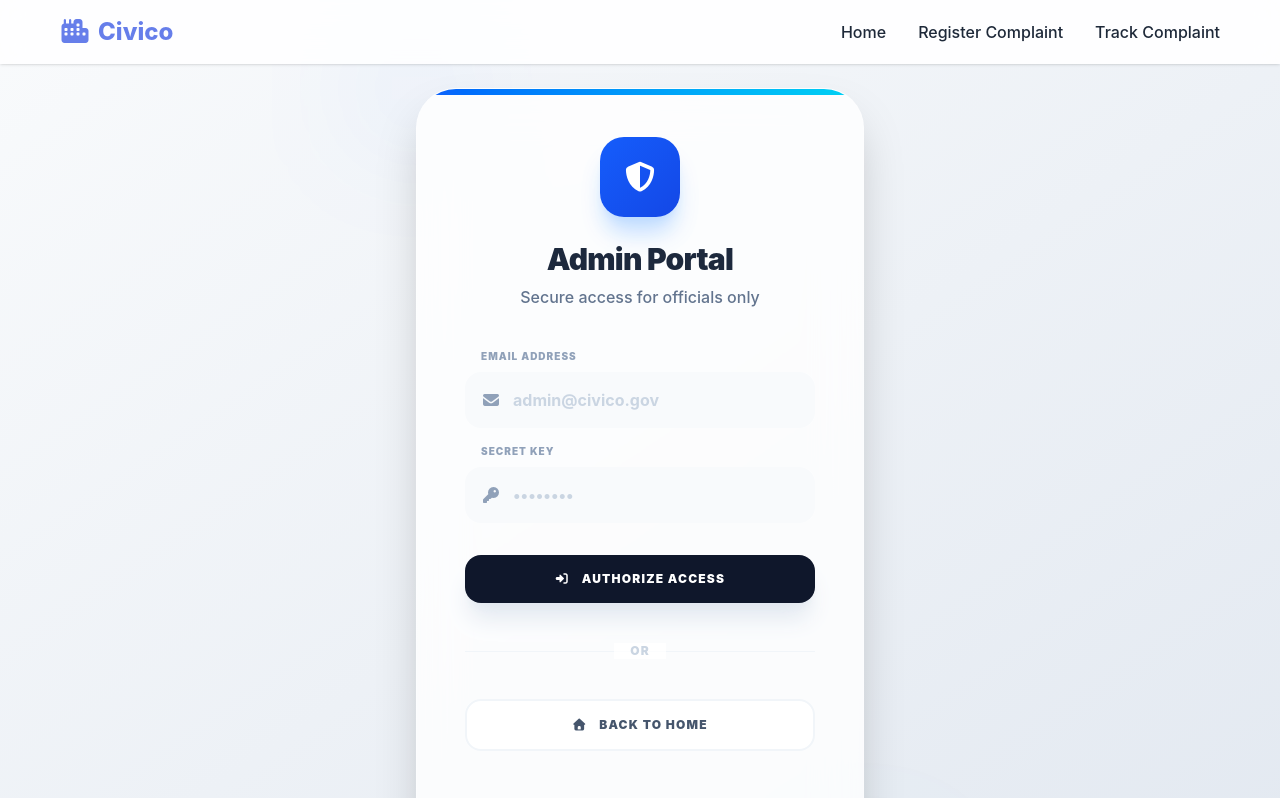
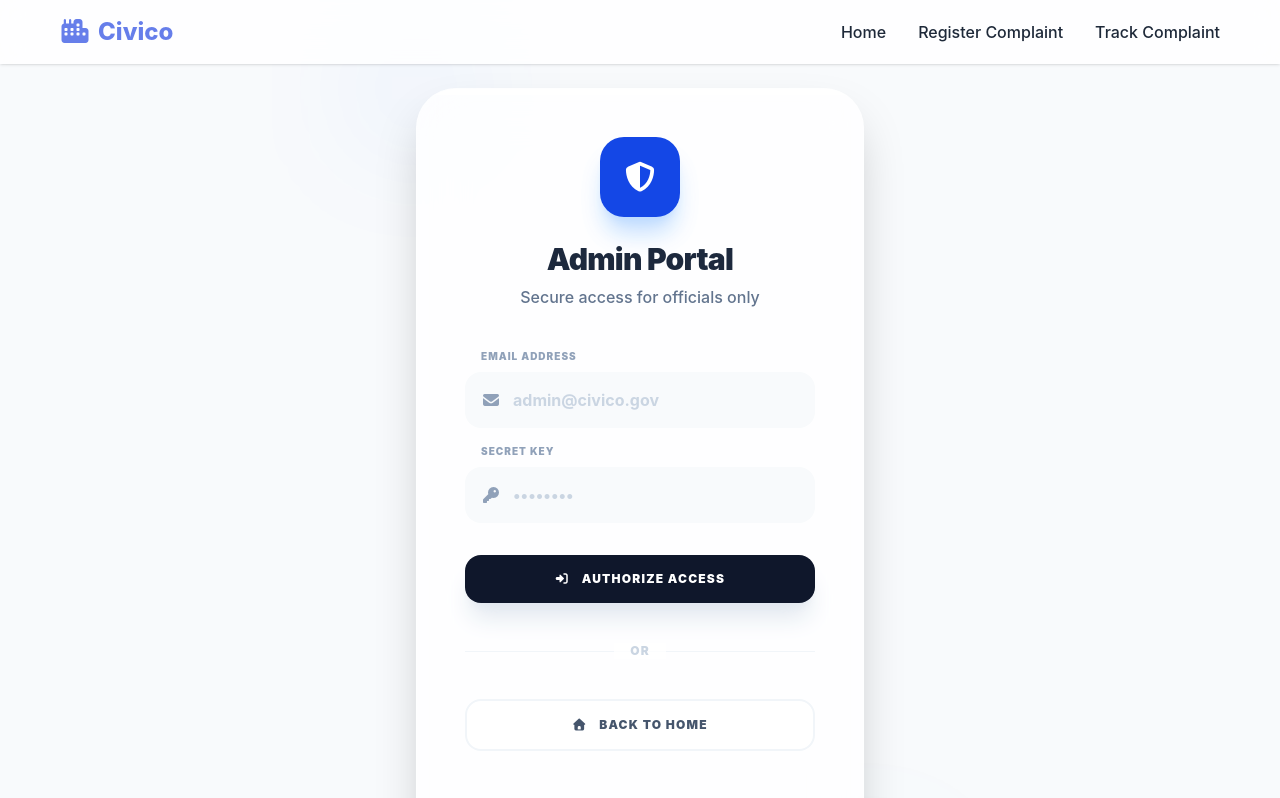
Before and after one commit to ompatalbansi/civico, a React (Vite) app: page / in a window 1280 px wide. Shown: the top 798 px of the page. Built offline with nearby package versions, Linux system fonts and the light colour scheme.

Commit message:
login feature added without access and refresh token

```diff
--- a/src/App.jsx
+++ b/src/App.jsx
@@ -21,7 +21,7 @@ function App() {
         <Route path="/" element={<Login />} />
         <Route path="/home" element={<Home />} />
         <Route path="/register" element={<Resister />} />
-        <Route path="/login" element={<Admin />} />
+        <Route path="/login" element={<Login />} />
         <Route path="/track" element={<Track />} />
         <Route path="/admin" element={<Admin />} />
         <Route path="/info" element={<Info />} />
--- a/src/pages/login.jsx
+++ b/src/pages/login.jsx
@@ -1,6 +1,7 @@
 import { useState } from 'react';
 import { useNavigate } from 'react-router-dom';
 import { useToast } from '../context/ToastContext';
+import axios from 'axios';
 
 function Login() {
     const [email, setEmail] = useState('');
@@ -14,11 +15,14 @@ function Login() {
         setLoading(true);
 
         try {
-            // Simulated login logic
-            addToast('Login Successful!', 'success');
-            navigate('/admin'); // Redirect to Admin dashboard on success
+            const res = await axios.post(import.meta.env.VITE_API+"/"+ import.meta.env.VITE_API_KEY +"/v1/loginadmin",{userName:email, password: password})
+            if(res.status == 200){
+                addToast('Login Successful!', 'success');
+            navigate('/admin');
+              return;
+             }
         } catch (error) {
-            console.error("Login Error:", error);
+            // console.log("Login Error:", error);
             let errorMessage = "Failed to login. Please check your credentials.";
             addToast(errorMessage, 'error');
         } finally {
@@ -27,7 +31,7 @@ function Login() {
     };
 
     return (
-        <div className="min-h-screen bg-gradient-to-br from-slate-50 to-slate-200 flex items-center justify-center p-6 bg-fixed">
+        <div className="min-h-screen flex items-center justify-center p-6 bg-fixed">
             <div className="w-full max-w-md relative group">
                 {/* Decorative Blobs */}
                 <div className="absolute -top-12 -left-12 w-24 h-24 bg-blue-600/10 blur-3xl rounded-full group-hover:scale-150 transition-transform duration-1000"></div>
@@ -35,10 +39,10 @@ function Login() {
 
                 <div className="bg-white/80 backdrop-blur-xl border border-white/20 p-8 sm:p-12 rounded-[40px] shadow-2xl relative overflow-hidden">
                     {/* Top Accent Bar */}
-                    <div className="absolute top-0 left-0 w-full h-1.5 bg-gradient-to-r from-blue-600 to-cyan-400"></div>
+                    <div className="absolute top-0 left-0 w-full h-1.5 bg-white"></div>
 
                     <div className="text-center mb-10">
-                        <div className="inline-flex items-center justify-center w-20 h-20 bg-gradient-to-br from-blue-600 to-blue-700 rounded-3xl shadow-xl shadow-blue-200 text-white text-3xl mb-6 transform hover:rotate-12 transition-transform duration-500">
+                        <div className="inline-flex items-center justify-center w-20 h-20  bg-blue-700 rounded-3xl shadow-xl shadow-blue-200 text-white text-3xl mb-6 transform hover:rotate-12 transition-transform duration-500">
                             <i className="fas fa-shield-alt"></i>
                         </div>
                         <h2 className="text-3xl font-black text-slate-800 tracking-tight">Admin Portal</h2>
--- a/src/pages/navbar.jsx
+++ b/src/pages/navbar.jsx
@@ -12,7 +12,7 @@ function Navbar(props) {
                 <div
                     className="text-2xl font-extrabold text-[#667eea] cursor-pointer transition-colors duration-300 hover:text-[#764ba2]"
                     onClick={() => window.location.href = '/'}
-                > <i class="fa-solid fa-city mr-2"></i>
+                > <i className="fa-solid fa-city mr-2"></i>
                     Civico
                 </div>
                 <div className="flex items-center gap-8">
@@ -37,7 +37,7 @@ function Navbar(props) {
                         Track Complaint
                         <span className="absolute -bottom-1 left-0 w-0 h-0.5 bg-[#667eea] transition-all duration-300 group-hover:w-full"></span>
                     </Link>
-                    {location.pathname=="/"?<></>:<Link
+                    {location.pathname=="/" ||location.pathname=="/login" ?<></>:<Link
                         to="/login"
                         className="bg-white text-black no-underline text-center px-6 py-2 rounded-full font-semibold transition-all duration-300 ease-in-out shadow-md hover:-translate-y-0.5 hover:text-[#f7f7f8] hover:bg-[#667eea] hover:shadow-xl"
                     >
```
